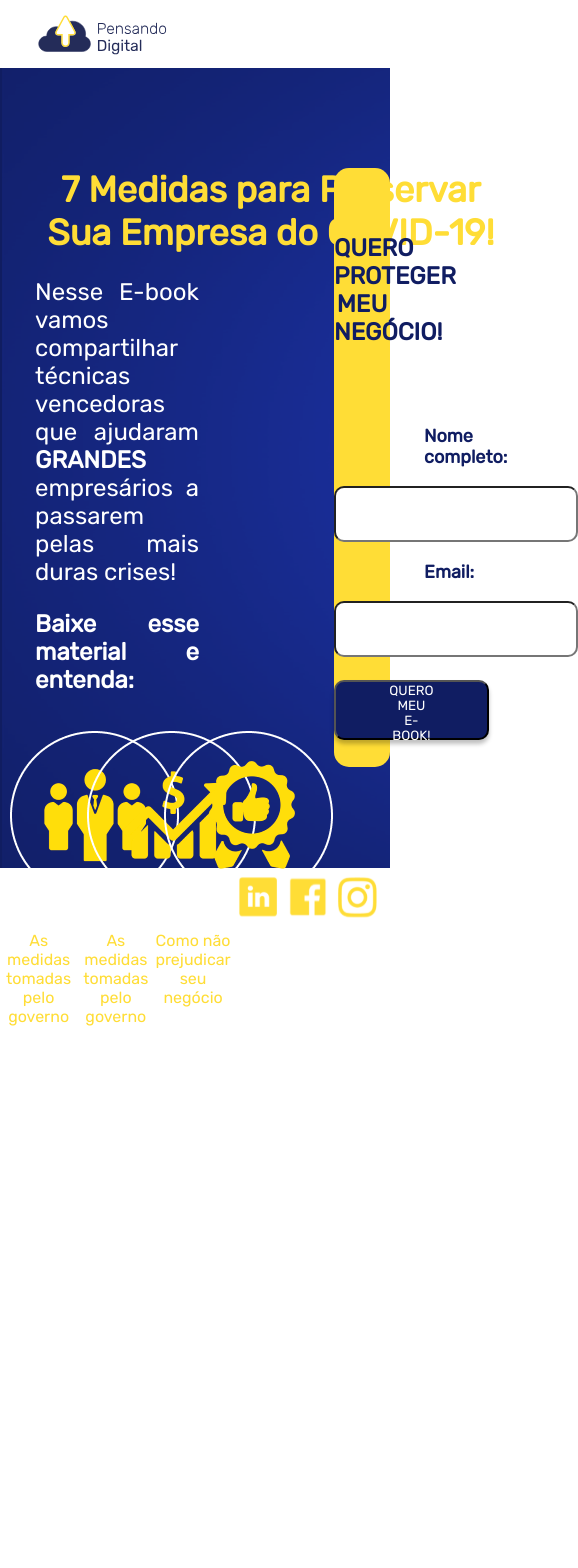
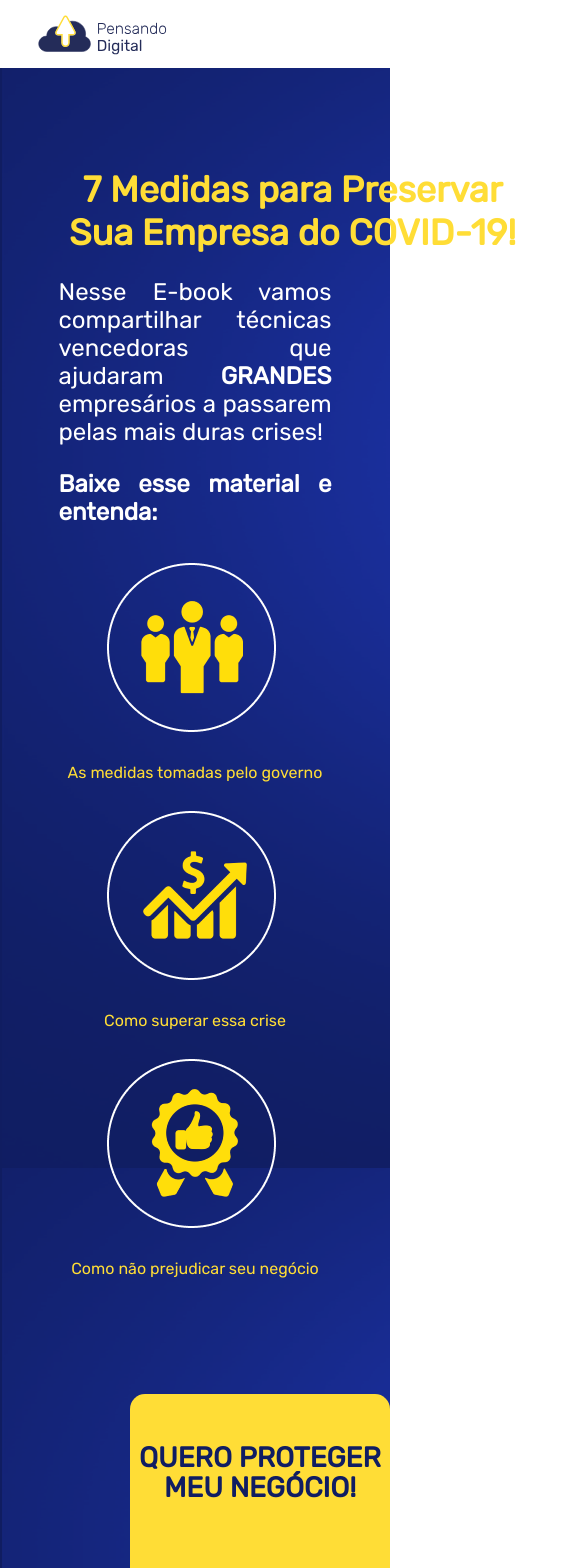
Before and after one commit to glaubermag/ebook-landing-page, a React (Create React App) app: page / in a window 390 px wide. Shown: the top 1568 px of the page, 578 px wide, since content can reach past the window. Before the commit the page ends 1042 px from the top, so only its background shows below. Built offline with nearby package versions, Linux system fonts and the light colour scheme.

Commit message:
update package.json

```diff
--- a/package.json
+++ b/package.json
@@ -2,7 +2,6 @@
   "name": "lpebook",
   "version": "0.1.0",
   "private": true,
-  "homepage": "https://glaubermag.github.io/ebook-landing-page",
   "dependencies": {
     "@fortawesome/fontawesome-svg-core": "^1.2.27",
     "@fortawesome/free-solid-svg-icons": "^5.12.1",
--- a/src/components/Banner.js
+++ b/src/components/Banner.js
@@ -17,14 +17,14 @@ function Banner() {
 
                     <p className="paragrafo"> Nesse E-book vamos compartilhar técnicas vencedoras que ajudaram <span className="span-bold"> GRANDES </span> empresários a passarem pelas mais duras crises!</p>
                     <p className="paragrafo">  <span className="span-bold">Baixe esse material e entenda: </span></p>
-                    <div className="container">
+                    <div className="container-icons">
                         <div className="section-icon">
                             <img src={Pessoa} alt="" />
                             <p className="icon-title"> As medidas tomadas pelo governo</p>
                         </div>
                         <div className="section-icon">
                             <img src={Money} alt="" />
-                            <p className="icon-title"> As medidas tomadas pelo governo</p>
+                            <p className="icon-title"> Como superar essa crise</p>
                         </div>
                         <div className="section-icon">
                             <img src={Joia} alt="" />
@@ -40,7 +40,7 @@ function Banner() {
                     <div className="retangulo">
                         <h1 className="titulo-form"> Quero proteger meu negócio!</h1>
 
-                        <form method="POST" action="URL do seu time">
+                        <form method="POST" action="https://smtl.gama.academy/leads/4a6b6151-5ffc-11ea-92b8-cb0262e26cca">
                             <p className="label-form"> Nome completo: </p>
                             <input
                                 name="name"
@@ -57,7 +57,6 @@ function Banner() {
                                 required
                             />
                             <input name="redirectTo" type="hidden" value="https://gama.academy" />
-                            <input name="debugMode" type="hidden" value="true" />
                             <button type="submit" name="meuEbook">QUERO MEU E-BOOK!</button>
 
                         </form>
--- a/src/components/Footer.js
+++ b/src/components/Footer.js
@@ -13,9 +13,10 @@ function Footer() {
 
         <div className="">
             <div className="rodape">
-                <img src={Linked} alt="Linkedin" />
-                <img src={Face} alt="Facebook" />
-                <img src={Insta} alt="Instagram" />
+                <a href="https://www.linkedin.com/company/consultoria-pensando-digital">            <img src={Linked} alt="Linkedin" /> </a>
+                <a href="https://www.facebook.com/consultoriapensandodigital">              <img src={Face} alt="Facebook" /></a>
+                <a href="https://www.instagram.com/pensando_digital/">                <img src={Insta} alt="Instagram" /></a>
+
 
             </div>
         </div>
--- a/src/components/style.css
+++ b/src/components/style.css
@@ -29,7 +29,7 @@ height: 86px;
 }
 .banner {
 background: url("./assets/fundo-ebook-lp.png");
-height: 800px;
+padding-bottom: 4em;
 }
 
 .icon-title {
@@ -50,11 +50,11 @@ color: #FFDD36;
     font-size: 18px;
     line-height: 21px;
     text-align: left;
-    margin-left: 90px;
+    margin-left: 65px;
 
     color: #101D62;}
 .retangulo {
-    padding-top: 50px;
+    padding-top: 30px;
 max-width: 420px;
 height: 549px;
 background: #FFDD36;
@@ -71,16 +71,16 @@ form {
     text-transform: uppercase;
     font-family: Rubik;
     font-style: normal;
+    font-size: 28px;
     font-weight: bold;
-    font-size: 24px;
-    line-height: px;
+    line-height: 30px;
     text-align: center;
     color: #101D62;
 }
 input {
     border-radius: 10px;
     padding: 20px;
-    width: 200px;
+    width: 250px;
     height: 12px;
     margin-bottom: 4%;
 
@@ -89,13 +89,14 @@ input {
 
 
 button {
-    color: white;
-    font-family: Rubik;
+color: white;
+font-family: Rubik;
 font-style: normal;
-font-weight: 500;
-    height: 60px;
-    background: #101D62;
-    box-shadow: 0px 4px 4px rgba(0, 0, 0, 0.25);
+font-weight: bold;
+font-size: 18px;
+height: 60px;
+background: #101D62;
+box-shadow: 0px 4px 4px rgba(0, 0, 0, 0.25);
 border-radius: 10px;
 padding-left: 4em;
 padding-right: 4em;
@@ -106,6 +107,13 @@ margin-top: 20px;
 .container {
     display: flex;
     width: 100%;
+
+
+}
+
+.container-icons {
+    display: flex;
+    margin-left: 120px;
 }
 
 .section-one {
@@ -130,9 +138,45 @@ margin-right: 15%;
 }
 
 .rodape {
-    display: flex;
-    justify-content: flex-end;
-    margin-right: 2%;
+
+    margin-right: 10%;
     margin-top: 0.5%;
     margin-bottom: 0.5%;
 }
+
+
+@media (max-width:1100px) {
+    .container {
+      flex-direction: column;
+      flex-wrap: nowrap;
+    }
+    .container-icons {
+        flex-direction: column;
+        flex-wrap: nowrap;
+        margin-left: 0px;
+      }
+    .section-icon {
+        width: 100%;
+    }
+
+    .section-one {
+        width: 100%;
+    }
+
+    .section-two {
+        width: 100%;
+    }
+
+    .rodape {
+        margin-right: 0;
+        margin-top: 0.5%;
+        margin-bottom: 0.5%;
+    }
+
+
+    .retangulo {
+
+    margin-left: 130px;
+    }
+
+        }
```
